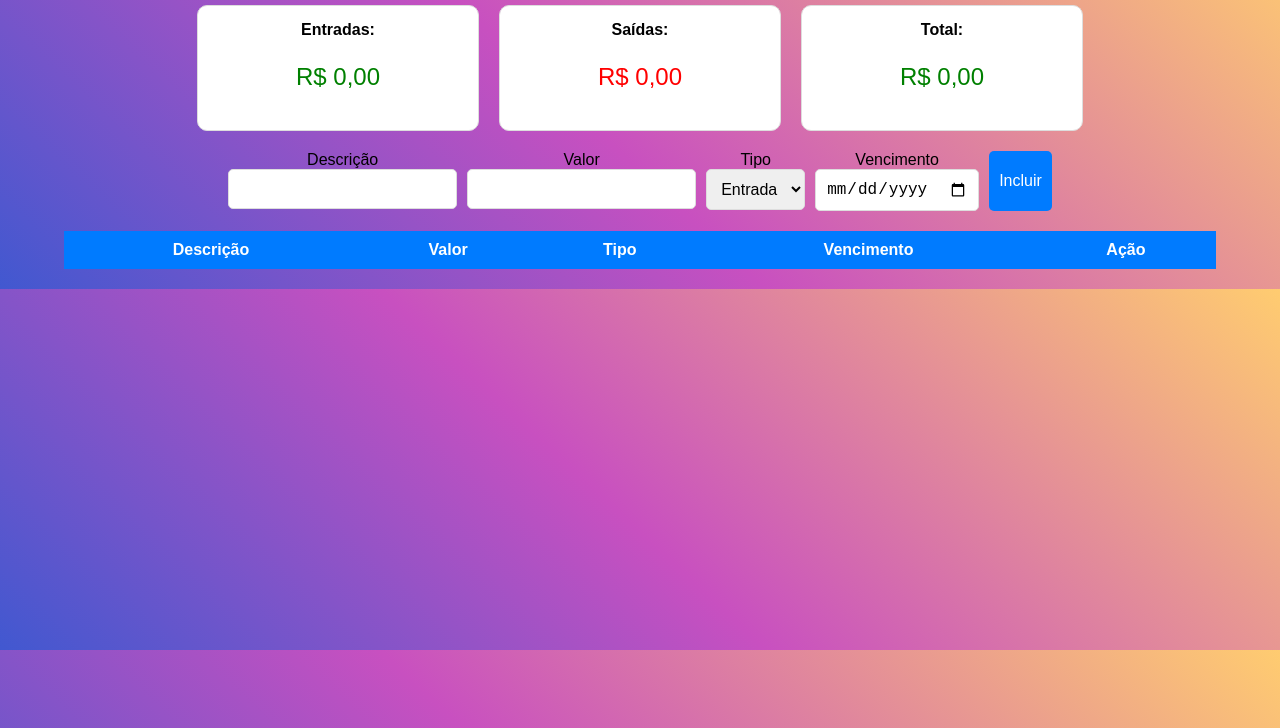
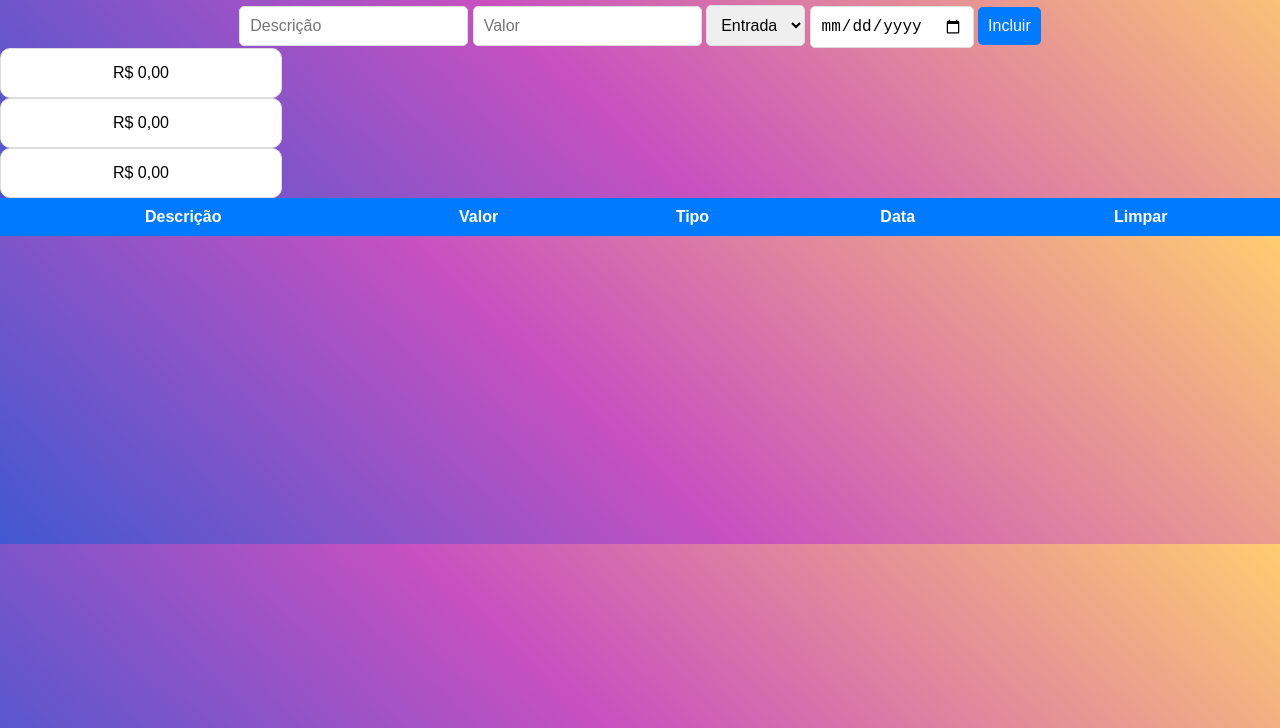
Before and after one commit to MaxEphra/TATI, a plain HTML site: page index.html in a window 1280 px wide. Shown: the part 72-800 px from the top of the page. Drawn offline with nearby package versions, Linux system fonts and the light colour scheme.

Commit message:
Update index.html

```diff
--- a/index.html
+++ b/index.html
@@ -1,66 +1,58 @@
 <!DOCTYPE html>
-<html lang="en">
+<html lang="pt-BR">
 <head>
   <meta charset="UTF-8">
   <meta name="viewport" content="width=device-width, initial-scale=1.0">
-  <title>Gestão Financeira</title>
-  <link href="https://unpkg.com/boxicons@2.1.2/css/boxicons.min.css" rel="stylesheet">
+  <title>Controle Financeiro</title>
   <link rel="stylesheet" href="style.css">
+  <link href="https://cdn.jsdelivr.net/npm/boxicons@2.1.4/css/boxicons.min.css" rel="stylesheet">
 </head>
 <body>
-  <main>
-    <h1>Olá Tatiane</h1>
-    <div class="resume">
-      <div class="box incomesBox">
-        <span>Entradas:</span>
-        <p class="amount incomes">R$ 0,00</p>
+  <div class="container">
+    <div class="header">
+      <h1>Controle Financeiro</h1>
     </div>
-      <div class="box expensesBox">
-        <span>Saídas:</span>
-        <p class="amount expenses">R$ 0,00</p>
-      </div>
-      <div class="box totalBox">
-        <span>Total:</span>
-        <p class="amount total">R$ 0,00</p>
-      </div>
-    </div>
-    <div class="newItem">
-      <div class="divDesc">
-        <label for="desc">Descrição</label>
-        <input type="text" id="desc" />
-      </div>
-      <div class="divAmount">
-        <label for="amount">Valor</label>
-        <input type="number" id="amount" />
-      </div>
-      <div class="divType">
-        <label for="type">Tipo</label>
+
+    <div class="form-container">
+      <input id="desc" type="text" placeholder="Descrição" />
+      <input id="amount" type="number" placeholder="Valor" />
       <select id="type">
         <option value="Entrada">Entrada</option>
         <option value="Saída">Saída</option>
       </select>
-      </div>
-      <div class="divDueDate">
-        <label for="dueDate">Vencimento</label>
-        <input type="date" id="dueDate" />
-      </div>
+      <input id="dueDate" type="date" />
       <button id="btnNew">Incluir</button>
     </div>
-    <div class="divTable">
+
+    <div class="box-group">
+      <div class="box incomes">
+        <div class="title">Entradas:</div>
+        <div class="value">R$ 0,00</div>
+      </div>
+      <div class="box expenses">
+        <div class="title">Saídas:</div>
+        <div class="value">R$ 0,00</div>
+      </div>
+      <div class="box total">
+        <div class="title">Total:</div>
+        <div class="value">R$ 0,00</div>
+      </div>
+    </div>
+
     <table>
       <thead>
         <tr>
           <th>Descrição</th>
           <th>Valor</th>
           <th>Tipo</th>
-            <th>Vencimento</th>
-            <th>Ação</th>
+          <th>Data</th>
+          <th>Limpar</th>
         </tr>
       </thead>
       <tbody></tbody>
     </table>
   </div>
-  </main>
+
   <script src="script.js"></script>
 </body>
 </html>
```
Lines whose indentation alone changed are shown as unchanged.
